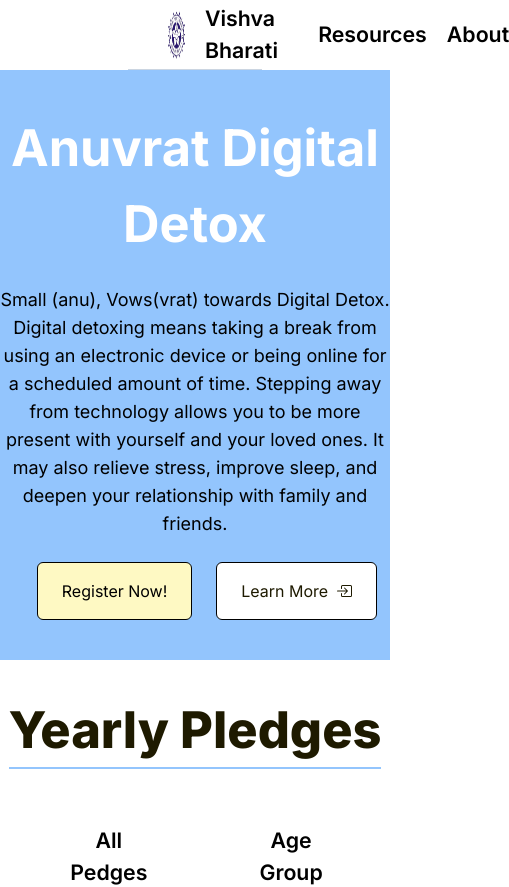
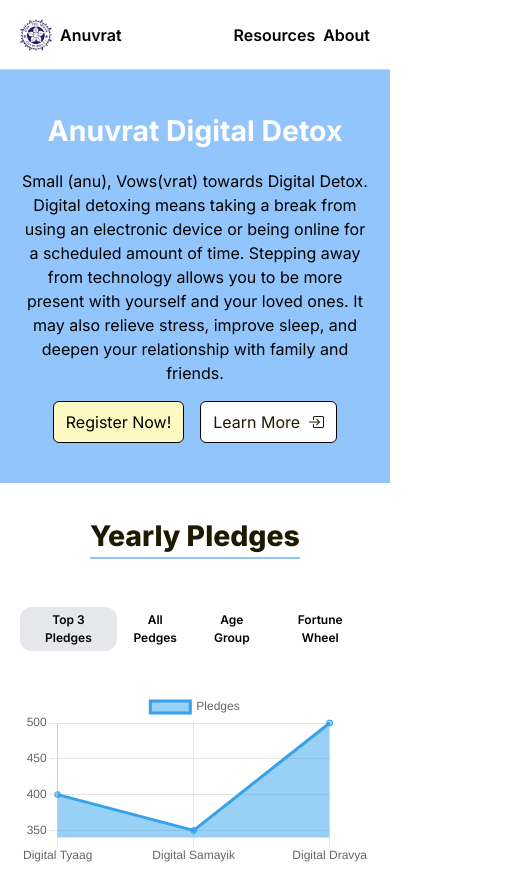
Before and after one commit to prag-man/ADD, a Next.js app: page / in a window 390 px wide. Shown: the top 887 px of the page, 509 px wide, since content can reach past the window. Built offline with nearby package versions, Linux system fonts and the light colour scheme.

Commit message:
Made the site Responsive

```diff
--- a/src/app/about/page.jsx
+++ b/src/app/about/page.jsx
@@ -5,8 +5,8 @@
   return (
     <div className="py-10">
       <div className="container mx-auto px-4">
-        <h1 className="text-4xl font-bold text-center mb-8 w-fit mx-auto border-b-2 border-blue-300">About Us</h1>
-        <div className="text-lg mb-8">
+        <h1 className="md:text-4xl text-2xl font-bold text-center mb-6 md:mb-8 w-fit mx-auto border-b-2 border-blue-300">About Us</h1>
+        <div className="md:text-lg mb-6 md:mb-8 md:text-left text-center">
           <p>
             Digital technology has brought about significant changes in our
             lives, both positive and negative. At Anuvrat Vishva Bharati
@@ -25,14 +25,14 @@
             connect with their inner selves.
           </p>
         </div>
-        <div className="text-lg mb-8">
+        <div className="md:text-lg mb-8 md:text-left text-center">
           <p>
             Excessive use of digital devices can lead to various problems, such
             as communication gaps, loss of focus, cognitive decline, and mental
             health issues. We aim to address these challenges and provide
             solutions for a healthier digital lifestyle.
           </p>
-          <p className="mt-4">
+          <p className="mt-4 md:text-lg">
             Join us in the ADD (Anuvrat Digital Detox) revolution and take the
             pledge to break free from the digital cage. Our workshops and
             programs will help you understand the ills of the digital age,
@@ -40,9 +40,9 @@
             a healthier life.
           </p>
         </div>
-        <div className="text-lg mb-8">
-          <p>For more information and to get involved, please contact us at:</p>
-          <address className="mt-4">
+        <div className="md:text-lg mb-8">
+          <p className="font-semibold">For more information and to get involved, please contact us at:</p>
+          <address className="md:mt-4 mt-2">
             Anuvrat Vishwa Bharati Society
             <br />
             Head Office: Children’s Peace Palace
@@ -57,7 +57,7 @@
         <div className="flex items-center justify-center">
           <a
             href="/Digital_Detox_Brochure.pdf"
-            className="bg-blue-500 hover:bg-blue-700 text-white font-bold py-3 px-6 rounded-full flex items-center space-x-2 focus:outline-none focus:shadow-outline"
+            className="bg-blue-500 hover:bg-blue-700 text-white font-bold md:py-3 md:px-6 py-2 px-4 rounded-full flex gap-2 items-center space-x-2 focus:outline-none focus:shadow-outline"
             download
           >
             <FiDownload />
--- a/src/app/page.js
+++ b/src/app/page.js
@@ -4,12 +4,12 @@
 
 export default function Home() {
   return (
-    <div className="flex text-center items-center flex-col overflow-x-hidden overscroll-x-none">
+    <div className="flex text-center items-center flex-col overflow-x-hidden scroll-none">
       <div className="bg-blue-300 w-full py-10">
-        <h1 className="text-4xl text-white font-bold text-center">
+        <h1 className="md:text-4xl text-2xl text-white font-bold text-center">
           Anuvrat Digital Detox
         </h1>
-        <p className="max-w-[75ch] my-6 text-lg  mx-auto text-center">
+        <p className="md:max-w-[75ch] md:my-6 my-4 md:text-lg px-5 md:px-0 mx-auto text-center">
           Small (anu), Vows(vrat) towards Digital Detox. Digital detoxing means
           taking a break from using an electronic device or being online for a
           scheduled amount of time. Stepping away from technology allows you to
@@ -17,21 +17,21 @@
           stress, improve sleep, and deepen your relationship with family and
           friends.
         </p>
-        <div className="flex items-center justify-center">
+        <div className="flex items-center justify-center gap-4">
           <Link href='https://forms.gle/1EsB6Gqw73AiveZ99'>
-            <button className="bg-yellow-100 mx-6 text-black border-[1px] border-black py-4 px-6 rounded-md">
+            <button className="bg-yellow-100 md:mx-6 text-base text-black border-[1px] border-black md:py-4 py-2 px-3 md:px-6 rounded-md">
               Register Now!
             </button>
           </Link>
           <Link href='/about'>
-            <button className="bg-white border-[1px] border-black text-text py-4 px-6 rounded-md flex gap-2 items-center">
+            <button className="bg-white border-[1px] text-base border-black text-text md:py-4 py-2 px-3 md:px-6 rounded-md flex gap-2 items-center">
               Learn More <BsBoxArrowInRight />
             </button>
           </Link>
         </div>
       </div>
       <div className="flex flex-col w-full items-center">
-        <h2 className="font-extrabold mt-8 text-4xl w-fit mx-auto text-text border-b-2 border-blue-300">
+        <h2 className="font-extrabold mt-8 md:text-4xl text-2xl w-fit mx-auto text-text border-b-2 border-blue-300">
             Yearly Pledges
           </h2>
         <Tabs />
--- a/src/app/resources/page.jsx
+++ b/src/app/resources/page.jsx
@@ -1,3 +1,5 @@
 export default function Page() {
-    return <h1>Hello, Resources Page!</h1>
+    return <div className="flex justify-center items-center">
+      <h1>Hello, Resources Page!</h1>
+    </div>
   }
--- a/src/components/HorizontalBarChart.jsx
+++ b/src/components/HorizontalBarChart.jsx
@@ -27,11 +27,7 @@
     },
   },
   responsive: true,
-  plugins: {
-    legend: {
-      position: 'right',
-    },
-  },
+  plugins: {},
   animation: {
     duration: 2000,
     easing: 'easeInOutBounce',
--- a/src/components/Nav.jsx
+++ b/src/components/Nav.jsx
@@ -4,18 +4,19 @@
 
 const Nav = () => {
   return (
-    <div className="h-[70px] mx-32 px-10 bg-white flex justify-between items-center border-b-[1px] border-slate-300">
+    <div className="h-[70px] md:mx-32 md:px-10 px-5 bg-white flex justify-between items-center border-b-[1px] border-slate-300">
       <Link href={'/'}>
-        <div className="flex gap-5 items-center">
-              <div className="relative h-12 w-12">
+        <div className="flex md:gap-5 gap-2 items-center">
+              <div className="relative md:h-12 md:w-12 h-8 w-8">
                 <Image src={'/images/Anuvrat_Logo-removebg-preview.png'} alt="logo" fill />
               </div>
-              <h4 className="text-xl font-semibold">Anuvrat Vishva Bharati Society</h4>
+              <h4 className="md:text-xl font-semibold md:block hidden">Anuvrat Vishva Bharati Society</h4>
+              <h4 className="md:text-xl font-semibold md:hidden block">Anuvrat</h4>
         </div>
       </Link>
-        <div className="flex gap-5 items-center">
-            <Link href={'/resources'} className="text-xl font-semibold">Resources</Link>
-            <Link href={'/about'} className="text-xl font-semibold">About</Link>
+        <div className="flex md:gap-5 gap-2 items-center">
+            <Link href={'/resources'} className="md:text-xl font-semibold">Resources</Link>
+            <Link href={'/about'} className="md:text-xl font-semibold">About</Link>
         </div>
     </div>
   );
--- a/src/components/Tabs.jsx
+++ b/src/components/Tabs.jsx
@@ -11,35 +11,35 @@
     const [toggle, setToggle] = useState(1)
 
     return <div className="flex flex-col mt-12 w-full">
-        <div className="flex gap justify-center gap-20 px-20">
-            <h5 className={`text-xl font-semibold py-2 px-4 ${toggle === 1 && 'bg-gray-200'} rounded-xl cursor-pointer`} onClick={(e)=>{
+        <div className="flex gap justify-center items-center md:gap-20 px-5 md:px-20">
+            <h5 className={`md:text-xl text-sm font-semibold md:py-2 py-1 px-2 md:px-4 ${toggle === 1 && 'bg-gray-200'} rounded-xl cursor-pointer`} onClick={(e)=>{
                 e.preventDefault()
                 setToggle(1)
                 }}>Top 3 Pledges</h5>
-            <h5 className={`text-xl font-semibold py-2 px-4 ${toggle === 2 && 'bg-gray-200'} rounded-xl cursor-pointer`} onClick={(e)=>{
+            <h5 className={`md:text-xl text-sm font-semibold md:py-2 py-1 px-2 md:px-4 ${toggle === 2 && 'bg-gray-200'} rounded-xl cursor-pointer`} onClick={(e)=>{
                 e.preventDefault()
                 setToggle(2)
                 }}>All Pedges</h5>
-            <h5 className={`text-xl font-semibold py-2 px-4 ${toggle === 3 && 'bg-gray-200'} rounded-xl cursor-pointer`} onClick={(e)=>{
+            <h5 className={`md:text-xl text-sm font-semibold md:py-2 py-1 px-2 md:px-4 ${toggle === 3 && 'bg-gray-200'} rounded-xl cursor-pointer`} onClick={(e)=>{
                 e.preventDefault()
                 setToggle(3)
                 }}>Age Group</h5>
-            <h5 className={`text-xl font-semibold py-2 px-4 ${toggle === 4 && 'bg-gray-200'} rounded-xl cursor-pointer`} onClick={(e)=>{
+            <h5 className={`md:text-xl text-sm font-semibold md:py-2 py-1 px-2 md:px-4 ${toggle === 4 && 'bg-gray-200'} rounded-xl cursor-pointer`} onClick={(e)=>{
                 e.preventDefault()
                 setToggle(4)
                 }}>Fortune Wheel</h5>
         </div>
-        <div className="top-3 flex flex-col my-20">
-            {toggle === 1 && <div className="w-1/2 flex mx-auto">
+        <div className="top-3 flex flex-col md:my-20 my-10">
+            {toggle === 1 && <div className="md:w-1/2 h-52 w-full px-5 flex mx-auto">
                 <LineChartTop3 />
             </div> }
-            {toggle === 2 && <div className="w-1/2 flex mx-auto">
+            {toggle === 2 && <div className="md:w-1/2 h-52 w-full px-5 flex mx-auto">
                 <HorizontalBarChartAllPledges />
             </div> }
-            {toggle === 3 && <div className="w-1/2 flex mx-auto">
+            {toggle === 3 && <div className="md:w-1/2 h-52 w-full px-5 flex mx-auto">
                 <LineChartAge />
             </div> }
-            {toggle === 4 && <div className="w-1/2 flex mx-auto">
+            {toggle === 4 && <div className="md:w-1/2 flex mx-auto scale-50 md:scale-100">
                 <FortuneWheel/>
             </div> }
         </div>
```
